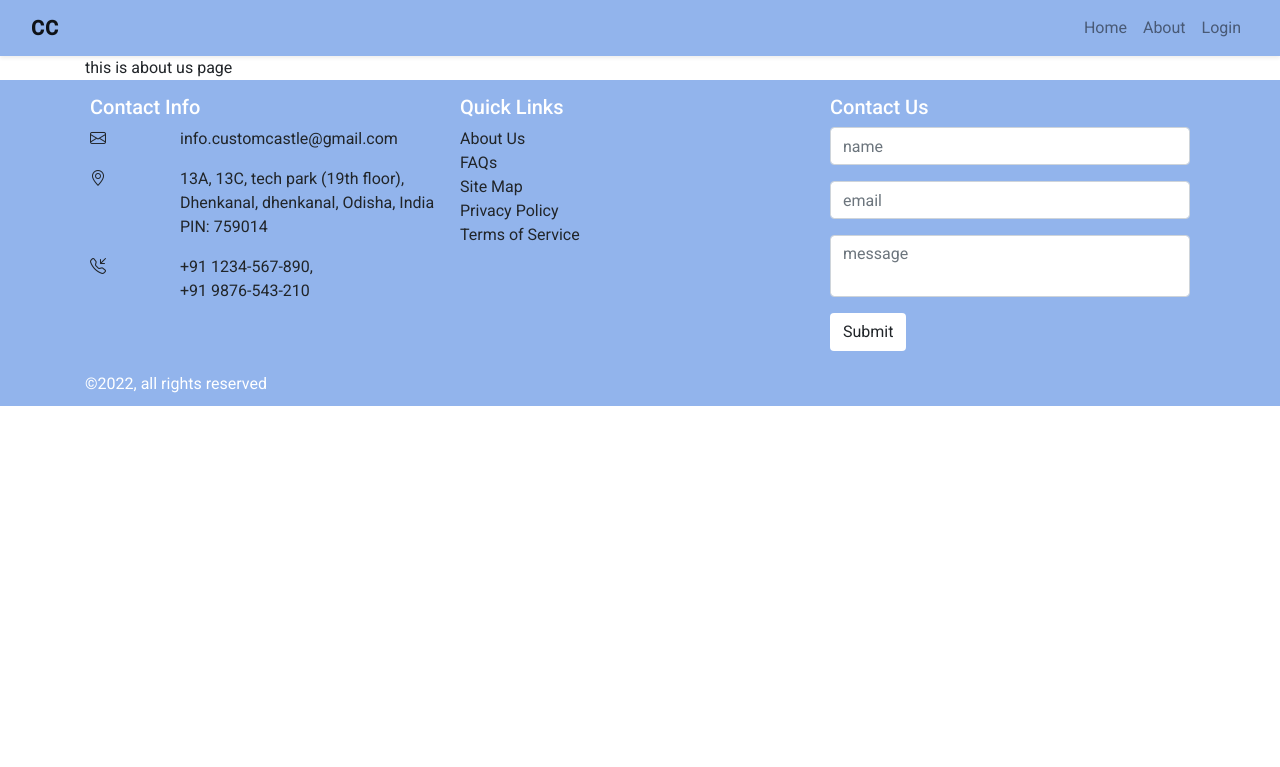
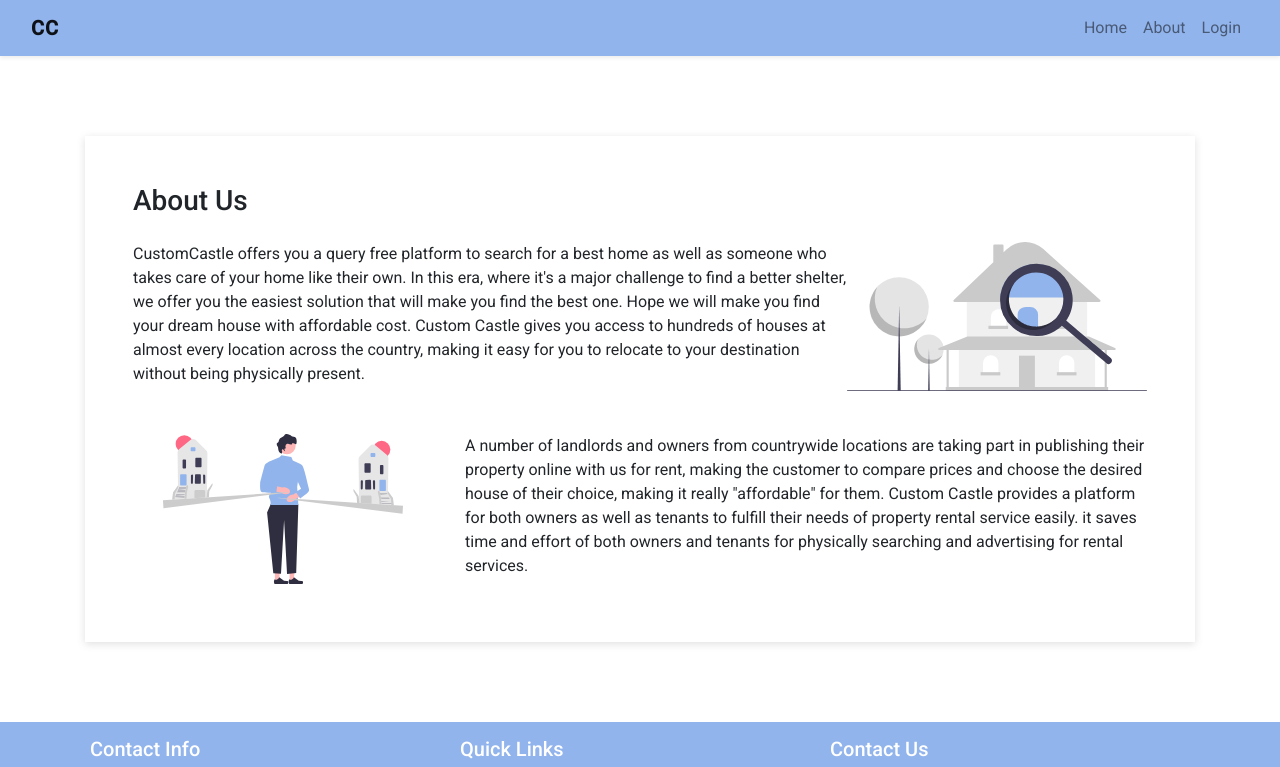
Before and after one commit to predator2v0/hrms-mern, a React (Create React App) app in the folder hrms-client/: page /about in a window 1280 px wide. Shown: the top 767 px of the page. Built offline with nearby package versions, Linux system fonts and the light colour scheme.

Commit message:
added the UI for about page

```diff
--- /dev/null
+++ b/hrms-client/src/assets/css/about.css
@@ -0,0 +1,32 @@
+.about {
+    width: 100%;
+    min-height: 60vh;
+    margin: 5rem auto;
+}
+.about-container {
+    padding: 2rem;
+}
+.about-heading{
+    padding: 1rem 1rem 0;
+}
+.easy-access {
+    display: grid;
+    grid-template-columns: 3fr 1fr;
+    padding: 1rem;
+}
+.select-house {
+    display: grid;
+    grid-template-columns: 1fr 3fr;
+    padding: 1rem;
+}
+.about-image {
+    width: 300px;
+}
+.select-image {
+    width: 300px;
+    height: 150px;
+}
+.select-house-text {
+    text-align: left;
+    margin-left: 2rem;
+}
--- a/hrms-client/src/components/About.jsx
+++ b/hrms-client/src/components/About.jsx
@@ -1,9 +1,41 @@
-import React from 'react';
-
+import "../assets/css/about.css";
+import aboutImage from "../assets/img/aboutus.svg";
+import selectImage from '../assets/img/select_house.svg'
 const About = () => {
     return (
-        <div>
-            this is about us page
+        <div className='about component-shadow'>
+            <div className='about-container'>
+                <h3 className="about-heading">About Us</h3>
+                <div className='easy-access'>
+                    <p class='easy-access-text'>
+                        CustomCastle offers you a query free platform to search
+                        for a best home as well as someone who takes care of
+                        your home like their own. In this era, where it's a
+                        major challenge to find a better shelter, we offer you
+                        the easiest solution that will make you find the best
+                        one. Hope we will make you find your dream house with
+                        affordable cost. Custom Castle gives you access to
+                        hundreds of houses at almost every location across the
+                        country, making it easy for you to relocate to your
+                        destination without being physically present.
+                    </p>
+                    <img src={aboutImage} alt='' className='about-image' />
+                </div>
+                <div className="select-house">
+                <img src={selectImage} alt='' className='select-image' />
+                    <p class='select-house-text'>
+                        A number of landlords and owners from countrywide
+                        locations are taking part in publishing their property
+                        online with us for rent, making the customer to compare
+                        prices and choose the desired house of their choice,
+                        making it really "affordable" for them. Custom Castle provides a platform for both owners as
+                        well as tenants to fulfill their needs of property
+                        rental service easily. it saves time and effort of both
+                        owners and tenants for physically searching and
+                        advertising for rental services.
+                    </p>
+                </div>
+            </div>
         </div>
     );
 };
```
Also changed, not shown: hrms-client/src/assets/img/aboutus.svg (added), hrms-client/src/assets/img/select_house.svg (added).
